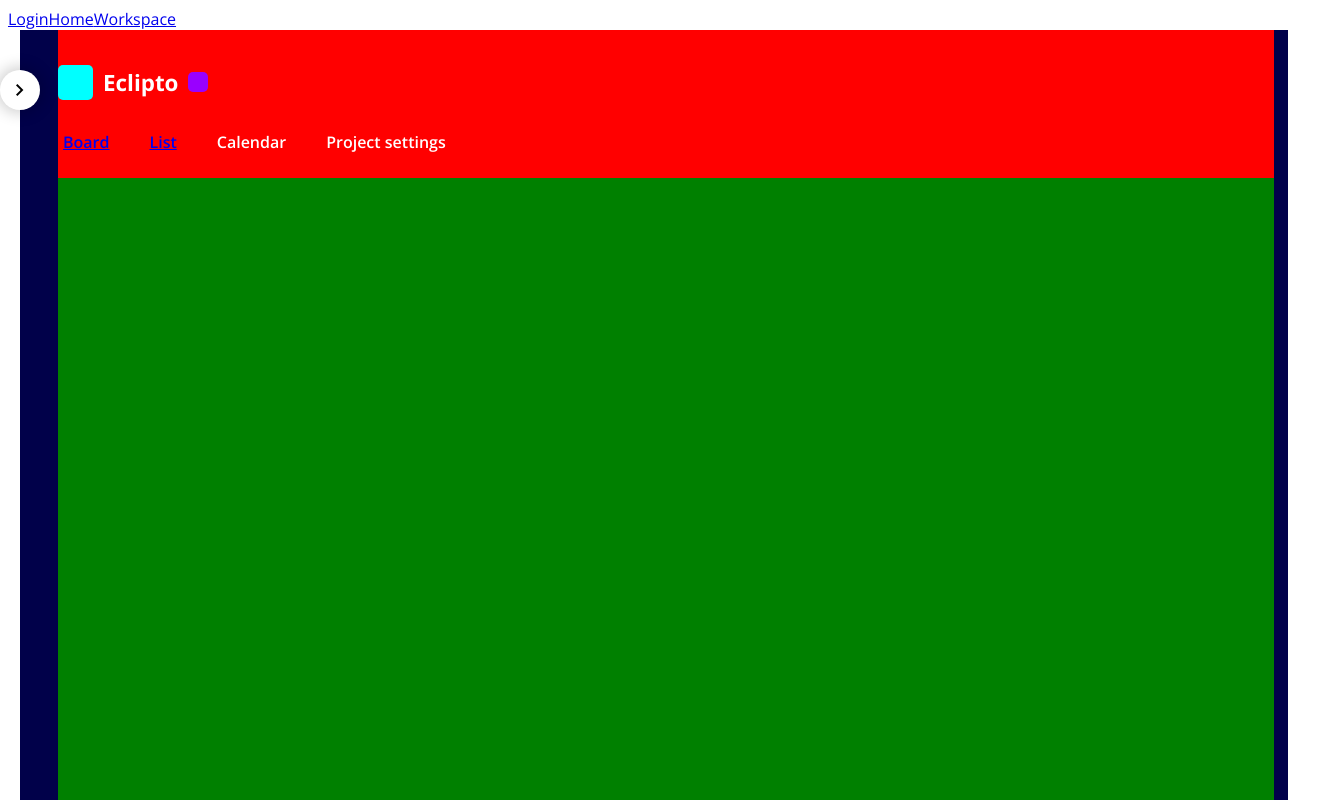
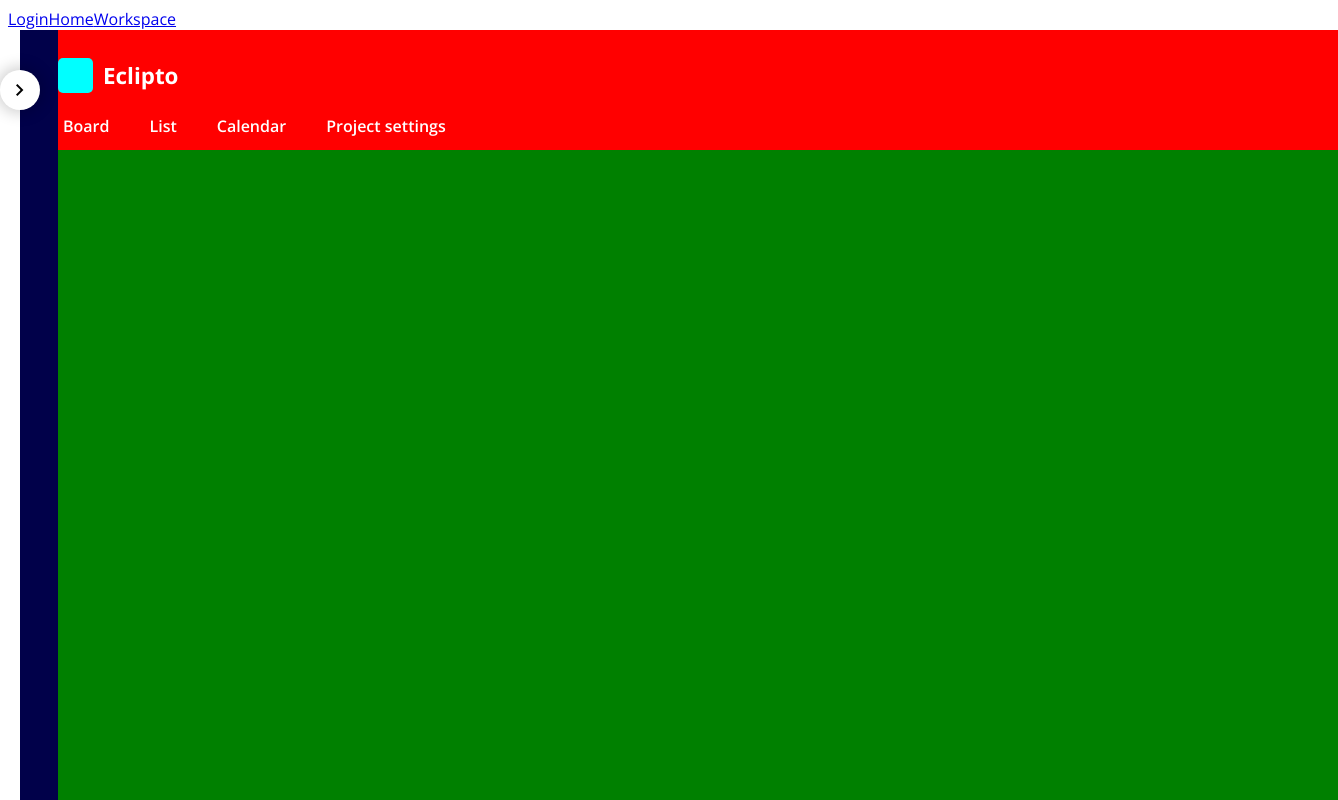
Before and after one commit to solurion-team/eclipto-frontend, an Angular app: page /workspace/1/project/1 in a window 1280 px wide. Shown: the top 800 px of the page, 1338 px wide, since content can reach past the window. Built offline with nearby package versions, Linux system fonts and the light colour scheme.

Commit message:
project-size-chandge

```diff
--- /dev/null
+++ b/src/app/workspace/project/calendar/calendar.component.html
@@ -0,0 +1 @@
+<p>calendar works!</p>
--- a/src/app/workspace/project/project.component.css
+++ b/src/app/workspace/project/project.component.css
@@ -1,7 +1,14 @@
+.container {
+  display: flex;
+  width: 100vw;
+  flex-direction: column;
+  margin-left: 50px;
+  transition: transform 0.5s ease-in-out;
+}
+
 .background-for-project {
   background-color: red;
-  height: 16vh;
-  width: 95vw;
+  height: 100px;
   transition: transform 0.5s ease-in-out;
   display: flex;
   flex-direction: column;
@@ -9,12 +16,16 @@
   color: white;
 }
 
+.project-workspace {
+  height: 800px;
+  background-color: green;
+}
+
 .active {
   transform: translateX(180px);
 }
 
 .header-for-project {
-  /*background-color: green;*/
   height: 50%;
   display: inline-flex;
   flex-direction: row;
@@ -43,7 +54,7 @@
 }
 
 .fields {
-  padding-top: 12px;
+  margin-top: 10px;
   display: inline-flex;
   flex-direction: row;
   align-items: center;
@@ -55,23 +66,11 @@
 .fields-item {
   transition: color 0.3s;
   padding: 5px;
+  text-decoration: none;
+  color: white;
 }
 
 .fields-item:hover {
   color: #8eafec;
   border-bottom: 1px solid #8eafec;
 }
-
-.project-workspace {
-  height: 84vh;
-  background-color: green;
-  /*display: flex;*/
-  /*flex-direction: row;*/
-}
-
-.container {
-  display: flex;
-  flex-direction: column;
-  margin-left: 50px;
-  transition: transform 0.5s ease-in-out;
-}
--- a/src/app/workspace/project/project.component.html
+++ b/src/app/workspace/project/project.component.html
@@ -4,13 +4,13 @@
     <div class="header-for-project">
       <div class="square"></div>
       <div class="header-for-project-text">Eclipto</div>
-      <div class="icon-color-change"></div>
+<!--      <div class="icon-color-change"></div>-->
     </div>
     <div class="fields">
       <a routerLink="./board" class="fields-item">Board</a>
       <a routerLink="./list" class="fields-item">List</a>
-      <a class="fields-item">Calendar</a>
-      <a class="fields-item">Project settings</a>
+      <a routerLink="./calendar" class="fields-item">Calendar</a>
+      <a routerLink="./settings" class="fields-item">Project settings</a>
     </div>
   </div>
 
--- a/src/app/workspace/project/project.routes.ts
+++ b/src/app/workspace/project/project.routes.ts
@@ -1,10 +1,12 @@
 import { Routes } from '@angular/router';
 import {BoardComponent} from "./board/board.component";
 import {TaskListComponent} from "./task-list/task-list.component";
+import {CalendarComponent} from "./calendar/calendar.component";
+import {SettingsComponent} from "./settings/settings.component";
 
 export const projectRoutes: Routes = [
   { path: 'board', component: BoardComponent },
   { path: 'list', component: TaskListComponent },
-  // { path: 'calendar', component: WorkspaceComponent },
-  // { path: 'settings', component:  },
+  { path: 'calendar', component: CalendarComponent },
+  { path: 'settings', component: SettingsComponent },
 ];
--- /dev/null
+++ b/src/app/workspace/project/settings/settings.component.html
@@ -0,0 +1 @@
+<p>settings works!</p>
```
Also changed, not shown: src/app/workspace/project/calendar/calendar.component.ts (added, +12 -0 lines), src/app/workspace/project/settings/settings.component.ts (added, +12 -0 lines), src/app/workspace/project/calendar/calendar.component.css (added), src/app/workspace/project/settings/settings.component.css (added), 2 other files (tests, documents, lock files or other folders).
